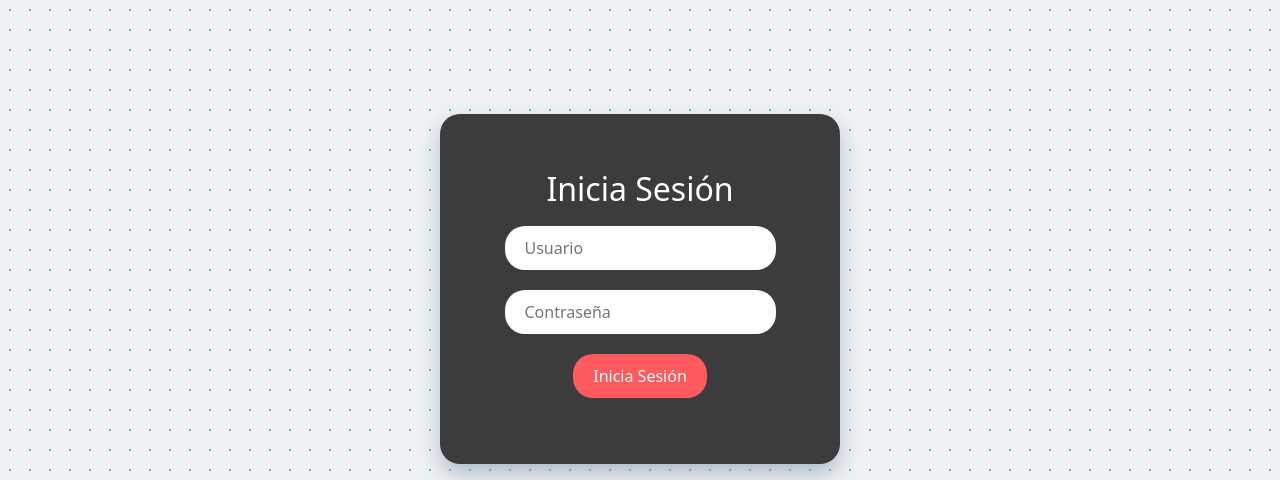
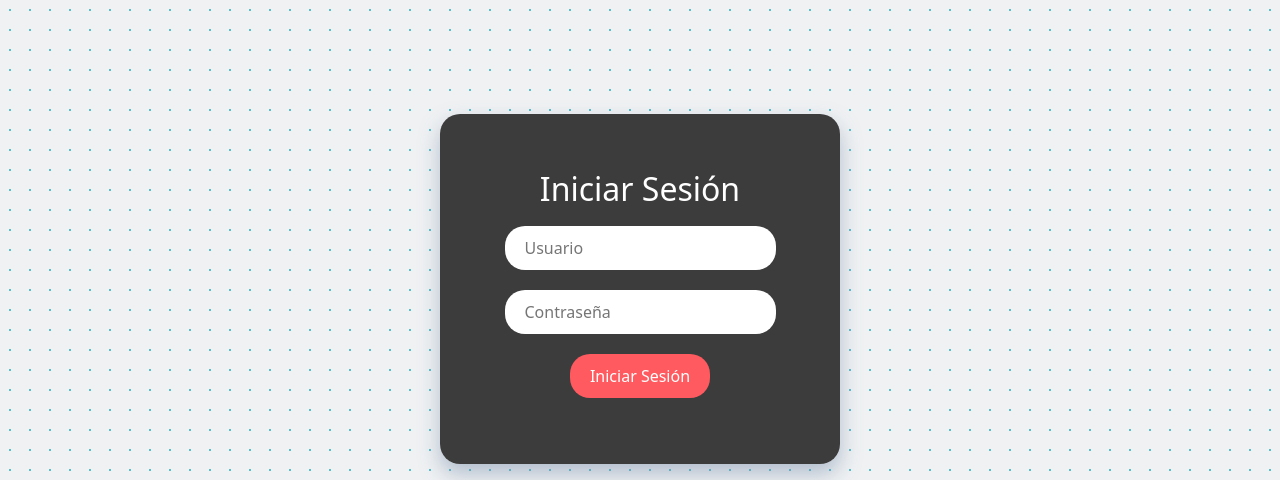
Before and after one commit to SiegBoss/HTML_CSS_JavaScript_Login_and_Register, a website: page public/index.html in a window 1280 px wide. Shown: the top 480 px of the page. Drawn offline with nearby package versions, Linux system fonts and the light colour scheme.

Commit message:
Update index.html

```diff
--- a/public/index.html
+++ b/public/index.html
@@ -30,11 +30,11 @@
         <div class="login-register">
 
             <div class="login">
-                <h2>Inicia Sesión</h2>
+                <h2>Iniciar Sesión</h2>
                 <form>
                     <input type="text" name="username" placeholder="Usuario"><br>
                     <input type="password" name="password" placeholder="Contraseña"><br>
-                    <input class="button-login" type="submit" value="Inicia Sesión">
+                    <input class="button-login" type="submit" value="Iniciar Sesión">
                 </form>
             </div>
 
@@ -44,7 +44,7 @@
                     <input type="text" name="username" placeholder="Usuario"><br>
                     <input type="password" name="password" placeholder="Contraseña"><br>
                     <input type="text" name="email" placeholder="Email"><br>
-                    <input class="button-register" type="submit" value="Registrate">
+                    <input class="button-register" type="submit" value="Registrarse">
                 </form>
             </div>
 
@@ -55,7 +55,7 @@
     <div class="buttons">
 
         <button id="regster">Registrarse</button>
-        <button id="login">Login</button>
+        <button id="login">Iniciar Sesión</button>
 
     </div>
 
```
